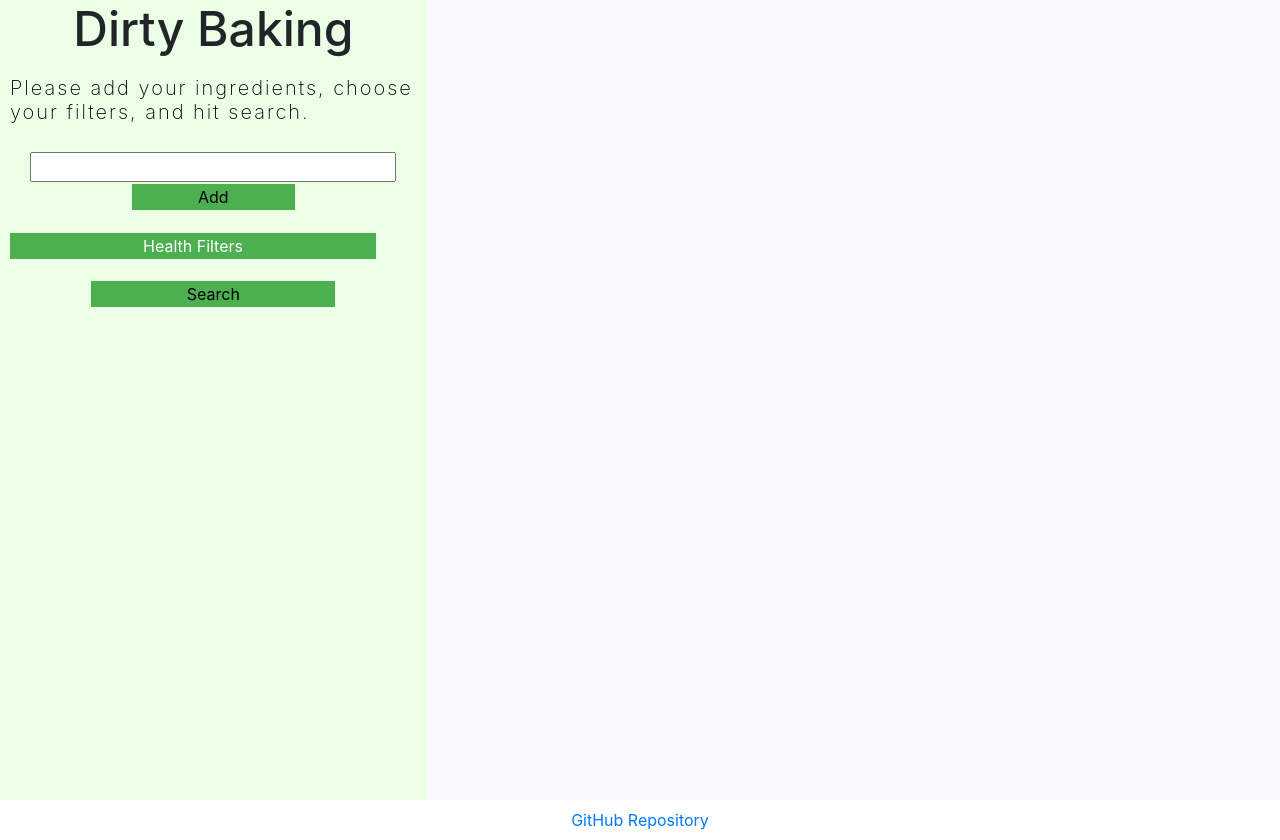
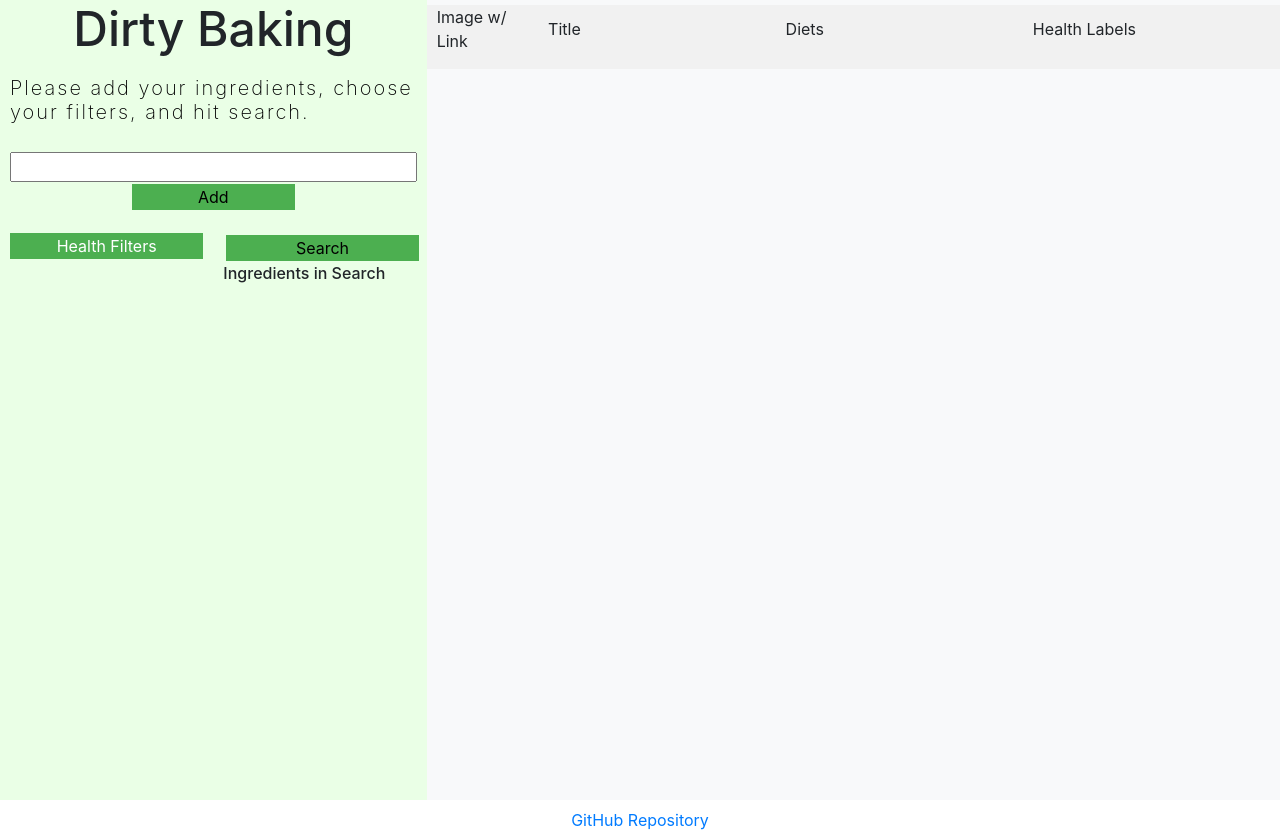
Before and after one commit to scearnest/CS260CreativeProject2, a plain HTML site: page index.html in a window 1280 px wide. Drawn offline with nearby package versions, Linux system fonts and the light colour scheme.

Commit message:
add labels to data, change layout to side panel for better usability, add more information to website from json object

```diff
--- a/index.html
+++ b/index.html
@@ -20,6 +20,7 @@
           <button onClick="add()" id = "searchbutton">Add</button>
         </div>
         <div class="health_container">
+          <div class="health_filter_container">
             <div class="dropdown">
               <button class="dropbtn">Health Filters</button>
               <div class="dropdown-content">
@@ -33,15 +34,14 @@
               </div>
             </div>
           </div>
-        <div class="calories_container">
-          <!-- <h4>calorie limit: </h4>
-          <input type="text" id = "calbar"> -->
+          <div class="submit_container">
             <button onClick="search" id = "search">Search</button>
+            <h6>Ingredients in Search</h6>
+            <div id="ingredient_list"></div>
+          </div>
         </div>
 
 
-        <div id="ingredient_list">
-        </div>
 
 
 
@@ -49,7 +49,23 @@
 
       <!-- results side, split up into containers, each one being a recipe -->
       <div class="results_container" id="my_recipes_containter">
+        <div class="heading_bar">
+          <div class="individual_results">
+            <div class="img_recipe_container">
+              <p>Image w/ Link</p>
+            </div>
+            <div class="recipe_text" style="padding-left:10px">
+              <p>Title</p>
+            </div>
+            <div class="diet">
+              <p>Diets</p>
+            </div>
+            <div class="recipe_health">
+              <p>Health Labels</p>
+            </div>
+          </div>
 
+        </div>
       </div>
 
     </div>
@@ -58,12 +74,7 @@
       <li class="nav-item">
         <a class="nav-link active" target="_blank" href="https://github.com/scearnest/CS260CreativeProject2">GitHub Repository</a>
       </li>
-      <!-- <li class="nav-item">
-        <a class="nav-link" href="#"></a>
-      </li> -->
     </ul>
-    <!-- <button id="submit" type="submit">Search</button> -->
-
 
       <script text="type/javascript" src="./script.js"> </script>
       <script src="https://cdn.jsdelivr.net/npm/vue@2.6.2/dist/vue.js"></script>
--- a/script.js
+++ b/script.js
@@ -36,13 +36,28 @@ window.onload = function() {
       console.log(json.hits.length);
       for (var i=0; i < json.hits.length; i++) {
         my_recipes += '<div class="individual_results"><div class="img_recipe_container">'
-        my_recipes += '<img class="recipe_image" src="' + json.hits[i].recipe.image + '"></div>';
-        my_recipes += '<div class="recipe_text"><p>' + json.hits[i].recipe.label + "</p></div></div>";
+        my_recipes += '<a href="' + json.hits[i].recipe.url + '" target="_blank">'
+        my_recipes += '<img class="recipe_image" src="' + json.hits[i].recipe.image + '"></a></div>';
+        my_recipes += '<div class="recipe_text"><p>' + json.hits[i].recipe.label + "</p></div>";
+
+        var diets = "<ul>";
+        for (var j=0; j < json.hits[i].recipe.dietLabels.length; j++) {
+          diets += '<li>' + json.hits[i].recipe.dietLabels[j] + '</li>';
+        }
+        var health = "<ul>";
+        for (var q=0; q < json.hits[i].recipe.healthLabels.length; q++) {
+          health += '<li>' + json.hits[i].recipe.healthLabels[q] + '</li>';
+        }
+        console.log(diets);
+        diets += '</ul>'
+        health += '</ul>'
+        my_recipes += '<div class="diet">' + diets + '</div>'
+        my_recipes += '<div class="recipe_health">' + health + '</div></div>'
       }
 
       console.log(my_recipes)
-
-      document.getElementById("my_recipes_containter").innerHTML = my_recipes;
+      document.getElementById('my_recipes_containter').insertAdjacentHTML('beforeend', my_recipes);
+      // document.getElementById("my_recipes_containter").innerHTML = my_recipes;
     }
     catch (e) {
       console.log("error");
--- a/style.css
+++ b/style.css
@@ -31,7 +31,7 @@ h4 {
     font-size: 15vh;
     font-weight: 100; */
 
-.search_container, .health_container, .calories_container {
+.search_container{
   display: flex;
   flex-direction: column;
   align-items: center;
@@ -39,9 +39,8 @@ h4 {
   padding: 10px;
 }
 
-#searchbar, #calbar {
-  /* height: 50%;*/
-  width: 90%;
+#searchbar{
+  width: 100%;
 }
 
 #searchbutton {
@@ -53,8 +52,7 @@ h4 {
 }
 
 #search {
-  width: 60%;
-  height: 200%;
+  width: 100%;
   background-color: #4CAF50;
   border: 0px;
   margin: 2.5px;
@@ -72,7 +70,7 @@ h4 {
 .dropbtn {
   background-color: #4CAF50;
   color: white;
-  width: 90%;
+  width: 100%;
   /* height: 50%; */
 
   font-size: 16px;
@@ -165,6 +163,22 @@ h4 {
   font-weight: 100 !important;
   font-size: 30px;
 }
+
+.health_container {
+  flex-direction: row;
+  display: flex;
+}
+
+.health_filter_container {
+  /* display: flex; */
+  flex: 50%;
+  padding: 10px;
+}
+.submit_container {
+  flex: 50%;
+  padding: 10px;
+}
+
 /* #EAFFE6 */
 .results_container {
   /* background color behind recipes results */
@@ -188,7 +202,7 @@ h4 {
 }
 
 .img_recipe_container {
-  flex: 30%;
+  width: 115px;
   padding-left: 10px;
   max-height: 100px;
 }
@@ -201,7 +215,20 @@ h4 {
 }
 
 .recipe_text {
-  flex: 70%;
+  flex: 30%;
+}
+
+ul {
+  margin: 0;
+}
+
+.diet {
+  flex: 30%;
+  text-align:left;
+}
+
+.recipe_health {
+  flex:30%;
 }
 
 
@@ -214,4 +241,7 @@ h4 {
   div.results_container{
     flex: 1;
   }
+  div.individual_results{
+    max-height: 200px
+  }
 }
```
Lines whose indentation alone changed are shown as unchanged.
